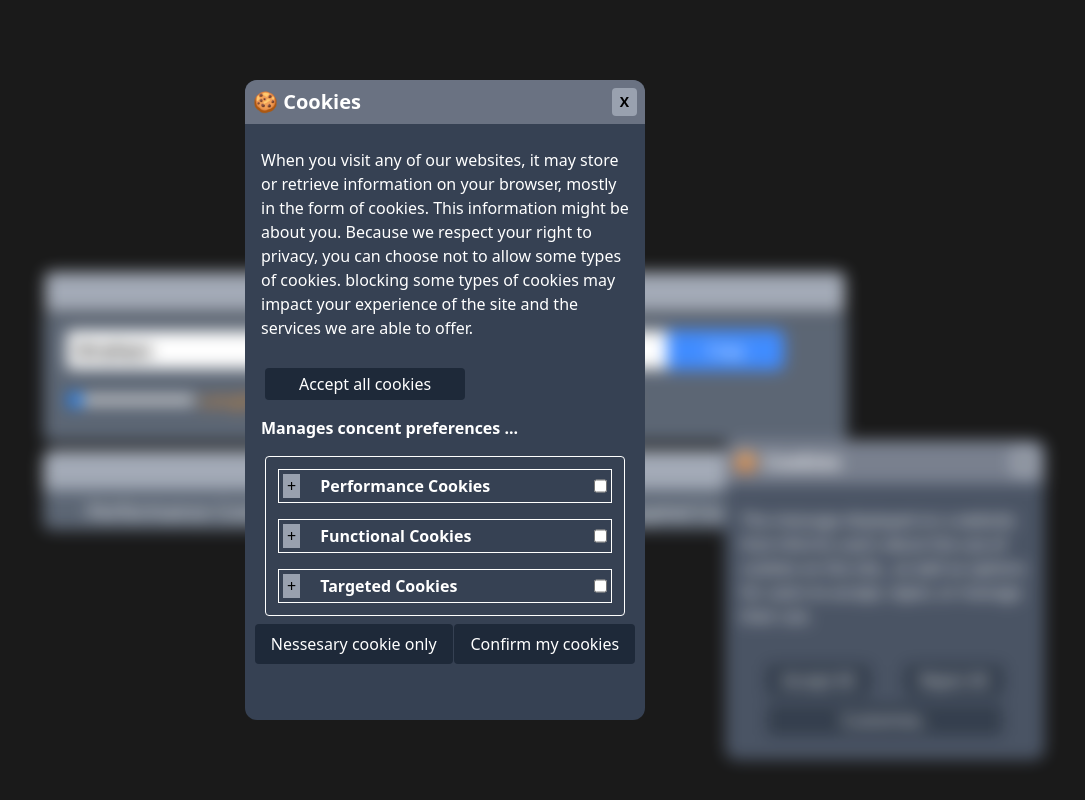
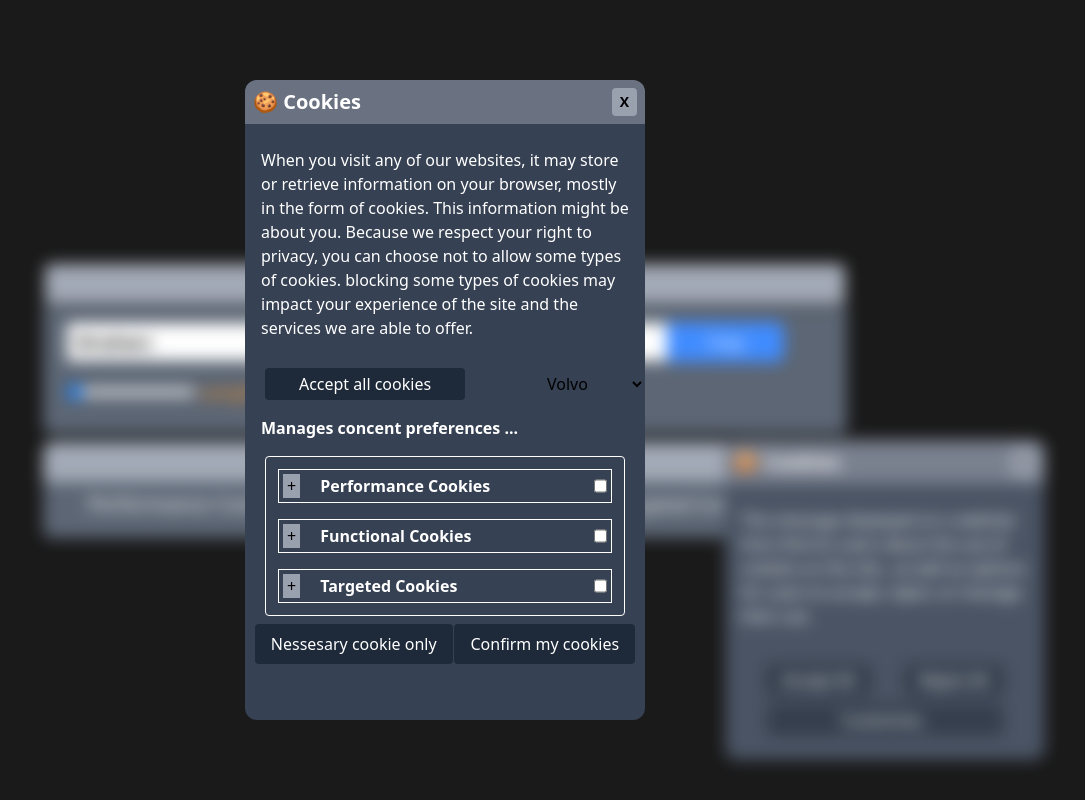
Before and after one commit to Abhinandan-twotechies/React_Learnings, a React (Vite) app in the folder 05PassswordGenerator/: page / in a window 1280 px wide. Both pictures are taken after a click on the button "Customise..". Shown: the whole page, without its empty margins (195-1280 px from the left). Built offline with nearby package versions, Linux system fonts and the light colour scheme.

Commit message:
ADDED CHANGES

```diff
--- a/05PassswordGenerator/src/App.jsx
+++ b/05PassswordGenerator/src/App.jsx
@@ -11,12 +11,6 @@ export const UserContext = createContext();
 
 function App() {
 
-   // Customised Data
-  const [data, setData] = useState({
-    performance: false,
-    functional: false,
-    targeted: false
-  })
 
   const [length, setLength] = useState(8);
   const [ifchar, setIfchar] = useState(false);
@@ -65,6 +59,13 @@ function App() {
   }, [password])
 
 
+
+  // Customised Data
+  const [data, setData] = useState({
+    performance: false,
+    functional: false,
+    targeted: false
+  })
   useEffect(() => {
     const timer = setTimeout(() => {
       setCookie(true);
@@ -72,12 +73,6 @@ function App() {
 
     }, 3000);
   }, [])
-
-
-
-
-
-
 
 
 
@@ -142,7 +137,7 @@ function App() {
 
           </div>
 
-           <ShowCustomise/>
+          <ShowCustomise />
         </div>
       </UserContext.Provider>
     </>
--- a/05PassswordGenerator/src/components/Customise.jsx
+++ b/05PassswordGenerator/src/components/Customise.jsx
@@ -1,9 +1,9 @@
-import { useState, useContext} from "react";
+import { useState, useContext } from "react";
 import { UserContext } from "../App";
 
 function Customise({ onClose }) {
 
-    const {data , setData} = useContext(UserContext);
+    const { data, setData } = useContext(UserContext);
     console.log(data);
 
     function handleDataChange(e) {
@@ -26,9 +26,16 @@ function Customise({ onClose }) {
                 <div className="p-4 mb-3 mt-2">
                     <p>When you visit any of our websites, it may store or retrieve information on your browser, mostly in the form of cookies. This information might be about you. Because we respect your right to privacy, you can choose not to allow some types of cookies. blocking some types of cookies may impact your experience of the site and the services we are able to offer.</p>
                 </div>
-                <div className=" text-left ml-5">
+                <div className=" text-left ml-5 flex justify-between">
                     <button className="bg-gray-800 hover:bg-gray-900 w-50 py-1 rounded-sm cursor-pointer">Accept all cookies</button>
+                     <select name="cars" id="cars" className="px-2 text-black">
+                        <option value="volvo">Volvo</option>
+                        <option value="saab">Saab</option>
+                        <option value="mercedes">Mercedes</option>
+                        <option value="audi">Audi</option>
+                    </select>
                 </div>
+
                 <div className="p-4 ">
                     <p className="font-semibold">Manages concent preferences ...</p>
                 </div>
@@ -53,7 +60,7 @@ function Customise({ onClose }) {
                         <input
                             type="checkbox"
                             name="functional"
-                            checked={data.functional  || false}
+                            checked={data.functional || false}
                             onChange={handleDataChange}
                         />
                     </div>
@@ -65,7 +72,7 @@ function Customise({ onClose }) {
                         <input
                             type="checkbox"
                             name="targeted"
-                            checked={data.targeted  || false}
+                            checked={data.targeted || false}
                             onChange={handleDataChange}
                         />
                     </div>
@@ -75,8 +82,8 @@ function Customise({ onClose }) {
                 <div className=" flex justify-evenly p-2">
                     <button className="bg-gray-800 hover:bg-gray-900  px-4 py-2 rounded-sm cursor-pointer">Nessesary cookie only</button>
                     <button
-                      onClick={onClose}
-                     className="bg-gray-800 hover:bg-gray-900  px-4 py-2 rounded-sm cursor-pointer">Confirm my cookies</button>
+                        onClick={onClose}
+                        className="bg-gray-800 hover:bg-gray-900  px-4 py-2 rounded-sm cursor-pointer">Confirm my cookies</button>
                 </div>
 
             </div>
--- a/05PassswordGenerator/src/components/ShowCustomise.jsx
+++ b/05PassswordGenerator/src/components/ShowCustomise.jsx
@@ -7,14 +7,14 @@ function ShowCustomise() {
 
     return (
         <>
-            <div className=' text-white bg-gray-600  h-20 items-center rounded-lg  w-201 mt-2'>
+            <div className=' text-white bg-gray-600  h-24 items-center rounded-lg  w-201 mt-2'>
                 <div className="p-1 text-black text-2xl text-center  rounded-tl-xl rounded-tr-xl bg-gray-400 ">
                     <h1>Customised Data</h1>
                 </div>
                 <div className='flex justify-evenly p-2'>
-                    <p className='text-xl'>{`Performance Cookie : ${data.performance}`}</p>
-                    <p className='text-lg'>{`Functional Cookie : ${data.functional}`}</p>
-                    <p className='text-lg'>{`Targeted Cookie: ${data.targeted}`}</p>
+                    <p className='text-xl'>Performance Cookie : <span className='text-orange-400'>{`${data.performance}`}</span></p>
+                    <p className='text-lg'>Functional Cookie : <span className='text-orange-400'>{`${data.functional}`}</span></p>
+                    <p className='text-lg'>Targeted Cookie: <span className='text-orange-400'>{`${data.targeted}`}</span></p>
                 </div>
                 {/* <div>
                     {data && data.length > 0 ? (data.map((item,idx)=>{
```
